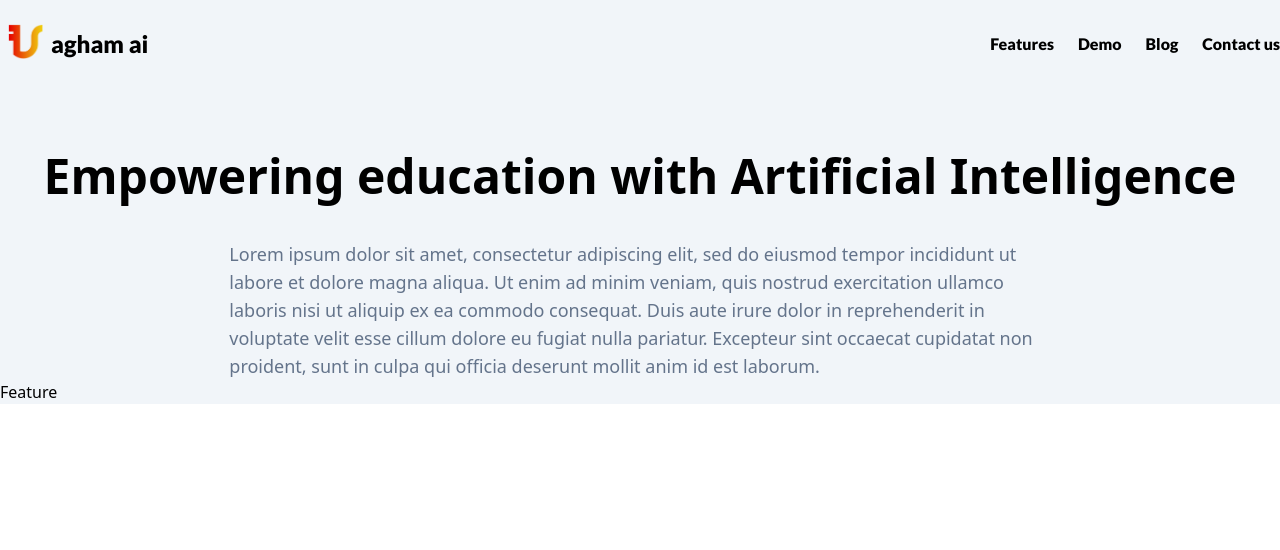
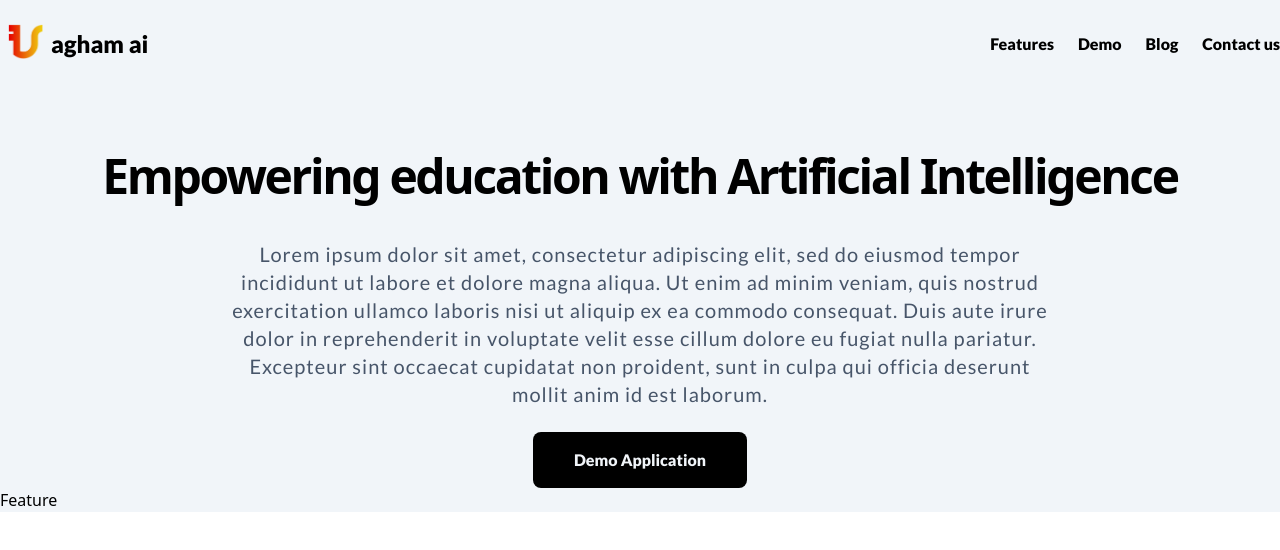
Before and after one commit to masayahingpuno/avante, a Next.js app: page / in a window 1280 px wide. Shown: the top 550 px of the page. Built offline with nearby package versions, Linux system fonts and the light colour scheme.

Commit message:
Hero section button

```diff
--- a/components/Front/Hero.tsx
+++ b/components/Front/Hero.tsx
@@ -4,12 +4,12 @@ function Hero() {
   return (
     <div className="container mx-auto flex flex-col items-center justify-center">
       <div className="px-2 pt-24">
-        <h1 className="font-main_bold text-center text-5xl font-bold text-black subpixel-antialiased ">
+        <h1 className="font-main_bold text-center text-5xl font-bold tracking-tighter text-black subpixel-antialiased	">
           Empowering education with Artificial Intelligence
         </h1>
       </div>
       <div className="pt-10 md:w-2/3">
-        <p className="px-4 text-lg text-slate-500">
+        <p className="px-4 font-main text-xl tracking-wider text-slate-600	text-center">
           Lorem ipsum dolor sit amet, consectetur adipiscing elit, sed do
           eiusmod tempor incididunt ut labore et dolore magna aliqua. Ut enim ad
           minim veniam, quis nostrud exercitation ullamco laboris nisi ut
@@ -19,6 +19,11 @@ function Hero() {
           culpa qui officia deserunt mollit anim id est laborum.
         </p>
       </div>
+      <div className="mx-6 mt-6 w-3/4 md:w-1/6 hover:bg-slate-800 rounded-lg bg-black p-4 text-center">
+        <button className="w-full font-main font-bold text-slate-100">
+          Demo Application
+        </button>
+      </div>
     </div>
   );
 }
```
